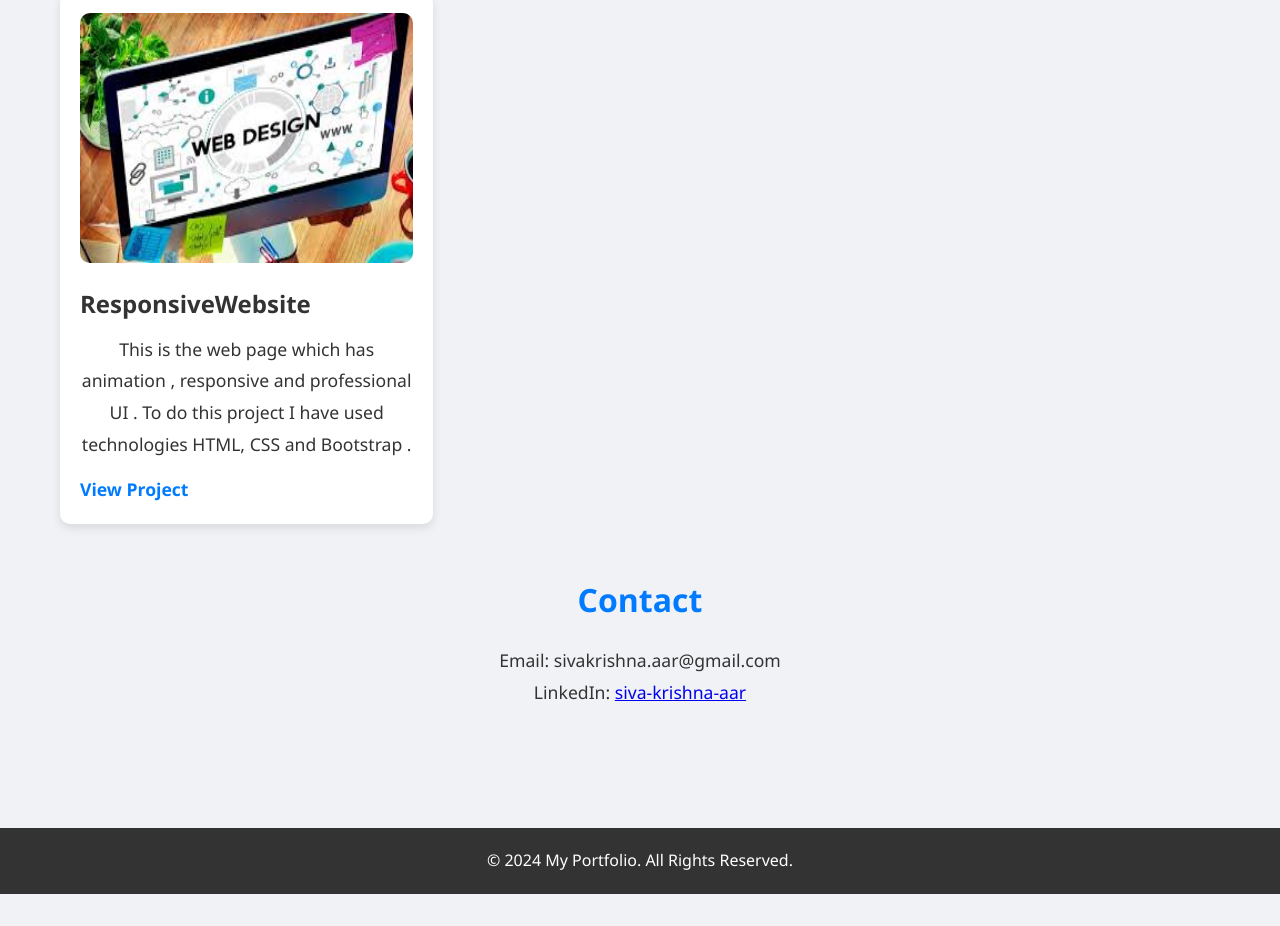
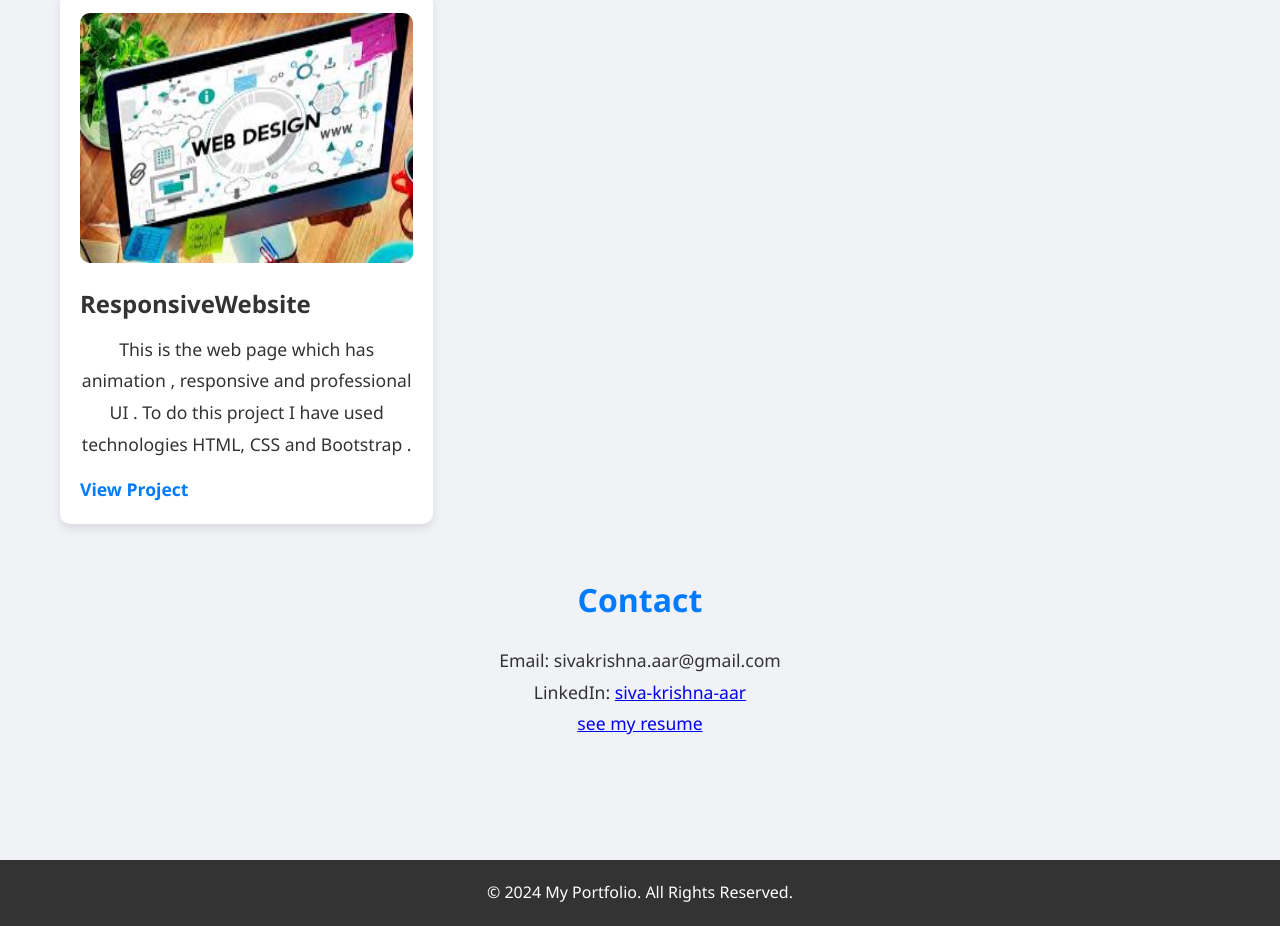
Before and after one commit to repani145/siva_portfolio, a plain HTML site: page index.html in a window 1280 px wide. Shown: the part 1559-2485 px from the top of the page. Before the commit the page ends 2453 px from the top, so only its background shows below. Drawn offline with Linux system fonts and the light colour scheme.

Commit message:
resume added at bottom

```diff
--- a/index.html
+++ b/index.html
@@ -245,6 +245,7 @@
             <h2>Contact</h2>
             <p>Email: sivakrishna.aar@gmail.com</p>
             <p>LinkedIn: <a href="https://www.linkedin.com/in/siva-krishna-aar/" target="_blank">siva-krishna-aar</a></p>
+            <p><a href="./Siva_krishna_Resumee.pdf" target="_blank">see my resume</a></p>
         </section>
     </div>
 
```
Also changed, not shown: 1 other file.
